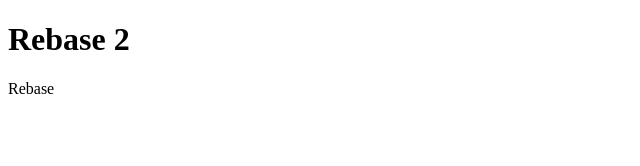
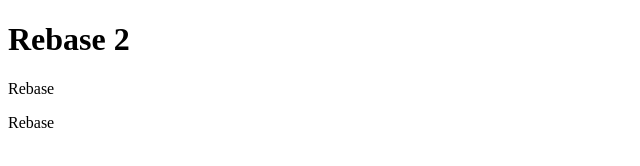
Before and after one commit to IvanTrica/rebase, a plain HTML site: page index.html in a window 1280 px wide. Shown: the full height of the page, 0-640 px from the left. Drawn offline with Linux system fonts and the light colour scheme.

Commit message:
drugi rebase

```diff
--- a/index.html
+++ b/index.html
@@ -8,5 +8,6 @@
 <body>
     <h1>Rebase 2</h1>
     <p>Rebase</p>
+    <p>Rebase</p>
 </body>
 </html>
```
